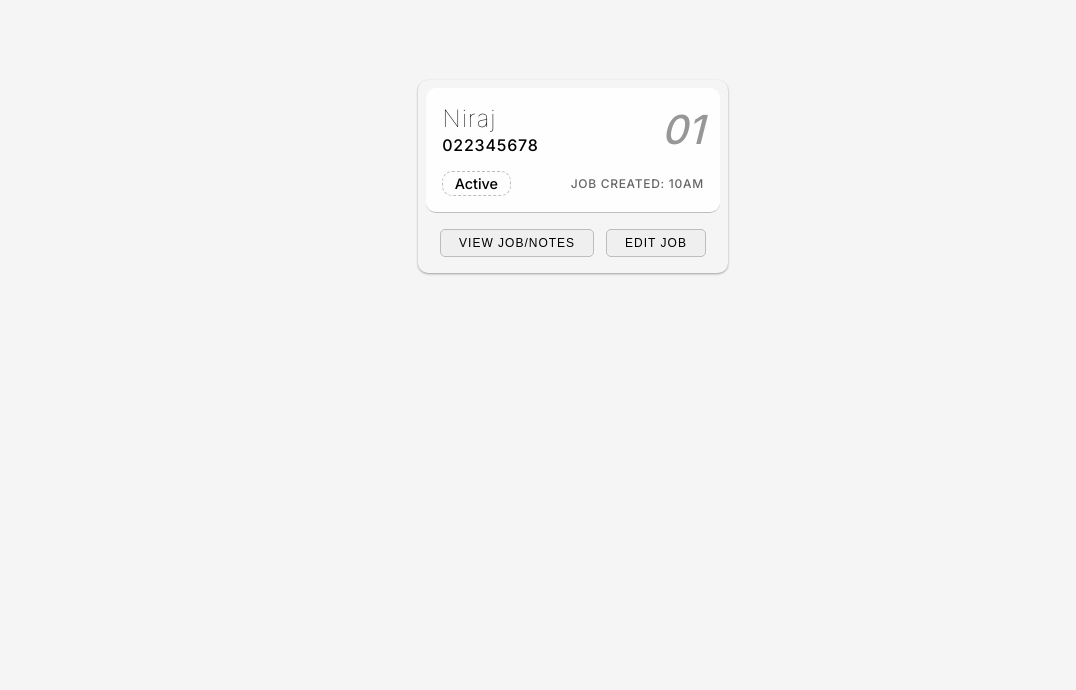
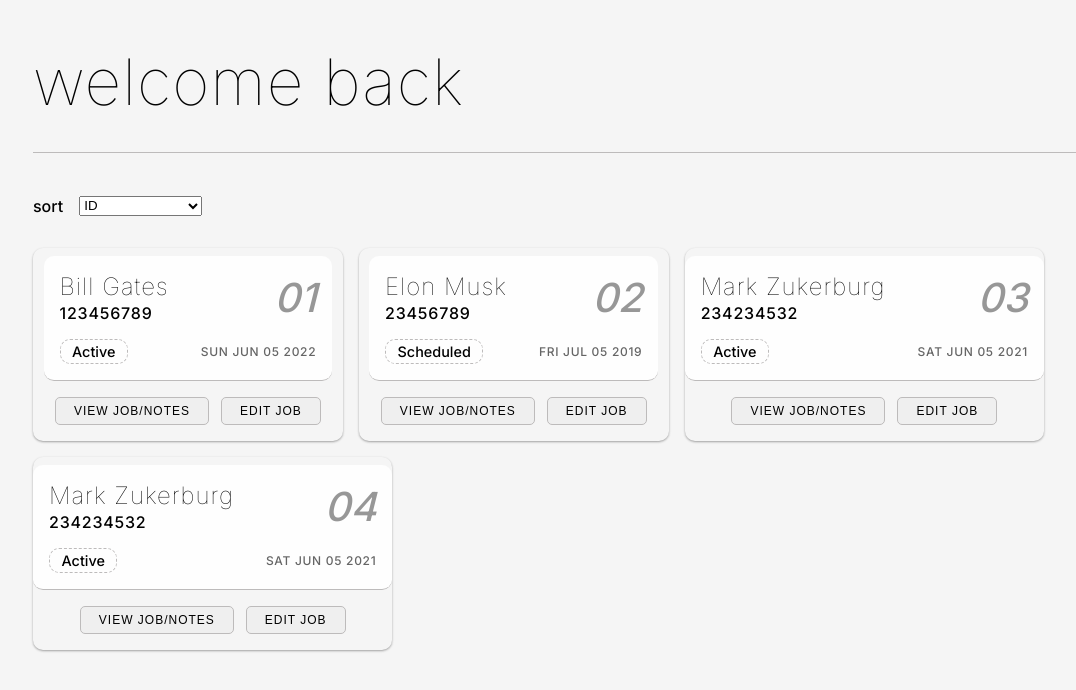
Before and after one commit to nirajpatilcs/tradie-jobs, a React (Create React App) app: page / in a window 1280 px wide. Shown: the top 690 px of the page, without its empty margins (67-1143 px from the left). Built offline with nearby package versions, Linux system fonts and the light colour scheme.

Commit message:
feat: sort jobs

```diff
--- a/src/App.tsx
+++ b/src/App.tsx
@@ -1,10 +1,65 @@
-import React from 'react';
+import React, { useEffect, useState } from 'react';
 import JobCard from './components/JobCard';
+import jobData from './assets/jobsData';
 
 function App() {
+
+  let jobs = jobData;
+  const [sort, setSort] = useState<string>('ID');
+
+  //gets sorting order
+  const onChange = (e: React.ChangeEvent<HTMLSelectElement>) => {
+    setSort(e.target.value);
+  }
+
+  let displayJobs;
+
+  const updateDisplayJobs = () => {
+    if(sort === 'dateAsc') {
+      jobs = jobs.sort(
+        (jobA, jobB) => Number(jobA.date) - Number(jobB.date),
+      );
+    } else if(sort === 'dateDec') {
+      jobs = jobs.sort(
+        (jobA, jobB) => Number(jobB.date) - Number(jobA.date),
+      );
+    } else {
+      jobs = jobs.sort(
+        (jobA, jobB) => Number(jobA.id) - Number(jobB.id),
+      );
+    }
+
+    displayJobs = jobs.map((job, key) => {
+    return (
+      <JobCard key={key} id={job.id} name={job.name} contact={job.contact} status={job.status} time={job.date}/>
+    )
+  })
+  }
+
+  updateDisplayJobs();
+
+  useEffect(() => {
+    updateDisplayJobs();
+  }, [sort])
+
+
+
   return (
     <div className="App">
-      <JobCard id={1} name={'niraj'} contact={'022345678'} status={'active'} time={'10am'}/>
+      <h1 className='title'>Welcome back</h1>
+      <div className="nav">
+        <p>sort</p>
+        <select name="sort" id="sort" onChange={onChange}>
+          <option value="id" selected>ID</option>
+          <option value="dateAsc">Date ascending </option>
+          <option value="dateDec">Date descending </option>
+        </select>
+
+      </div>
+      <div className="jobs-container">
+        {displayJobs}
+      </div>
+
     </div>
   );
 }
--- /dev/null
+++ b/src/assets/jobsData.tsx
@@ -0,0 +1,34 @@
+// this file stroes jobs data as an array of objects to demonstrate the frontend functionality
+
+const jobs = [
+    {
+        id: 1,
+        name: "bill gates",
+        contact: "123456789",
+        date: new Date(2022, 0O5, 0O5, 17, 23 ),
+        status: "active",
+    },
+    {
+        id: 2,
+        name: "elon musk ",
+        contact: "23456789",
+        date: new Date(2019, 0O6, 0O5, 17, 23 ),
+        status: "scheduled",
+    },
+    {
+        id: 3,
+        name: "mark zukerburg ",
+        contact: "234234532",
+        date: new Date(2021, 0O5, 0O5, 17, 23 ),
+        status: "active",
+    },
+    {
+        id: 4,
+        name: "mark zukerburg ",
+        contact: "234234532",
+        date: new Date(2021, 0O5, 0O5, 17, 22 ),
+        status: "active",
+    }
+]
+
+export default jobs;
--- a/src/components/EditJobModal/index.tsx
+++ b/src/components/EditJobModal/index.tsx
@@ -28,7 +28,6 @@
                 <Button name={'submit'} handleClick={()=>props.submitForm(newStatusVal)}/>
             </div>
         </div>
-
     )
 }
 
--- a/src/components/JobCard/index.css
+++ b/src/components/JobCard/index.css
@@ -4,8 +4,6 @@
 }
 
 .job-card{
-    margin: auto;
-    margin-top: 5em;
     max-width: max-content;
     display: flex;
     align-items: center;
--- a/src/components/JobCard/index.tsx
+++ b/src/components/JobCard/index.tsx
@@ -9,8 +9,7 @@
     name: string;
     contact: string;
     status: string;
-    date?: Date;
-    time: string,
+    time: Date,
 }
 
 const JobCard: React.FC<Props> = (props) => {
@@ -39,7 +38,7 @@
         <div className="job-card">
             <div className="job-card-content">
                 <p className="job-id"> { props.id  ? '0'+props.id : props.id } </p>
-                <p className="job-date-time">Job Created: {props.time} </p>
+                <p className="job-date-time">{props.time.toDateString()} </p>
                 <div className="job-client">
                     <p className="job-name">{props.name} </p>
                     <p className="job-contact"> {props.contact} </p>
@@ -53,7 +52,7 @@
             </div>
 
             {showEditJob && <EditJobModal submitForm={submitForm}/>}
-            {showJobDetails && <JobDetailsModal jobContent = {props} notes={notes} setNotes={setNotes}/>}
+            {showJobDetails && <JobDetailsModal jobContent = {props} notes={notes} setNotes={setNotes} toggle={toggleJobDetailModal}/>}
 
         </div>
 
--- a/src/components/JobDetailsModal/index.css
+++ b/src/components/JobDetailsModal/index.css
@@ -11,8 +11,15 @@
 }
 
 .close-btn{
-    position: fixed;
+    position: absolute;
     right: 0;
+    font-size: 1.5rem;
+    background: none;
+    border-style: none;
+}
+
+.close-btn:hover{
+    cursor: pointer;
 }
 
 .job-details span {
@@ -53,4 +60,5 @@
 
 .job-details-modal{
     margin: 5% auto;
+    position: relative;
 }
--- a/src/components/JobDetailsModal/index.tsx
+++ b/src/components/JobDetailsModal/index.tsx
@@ -7,23 +7,40 @@
     name: string;
     contact: string;
     status: string;
-    date?: Date;
-    time: string,
+    time: Date,
 }
 
 interface Props {
     jobContent: job;
     notes: string[];
     setNotes: (params: any) => any;
+    toggle: () => void;
 }
 
 const JobDetailsModal: React.FC<Props> = (props) => {
 
     const inputNoteRef = useRef<HTMLInputElement>(null);
     const [newNote, setNewNote] = useState<string>('');
+    const [editMode, setEditMode ] = useState(false);
+    const [updateNote, setUpdateNote] = useState<number>(0);
 
     const editNote = (i: number) => {
-        console.log(i);
+        inputNoteRef.current?.focus();
+        setNewNote(props.notes[i]);
+        setEditMode(true);
+        setUpdateNote(i);
+    }
+
+    const handleUpdate = () => {
+
+        //update notes
+        let newNotes = [...props.notes];
+        newNotes[updateNote] = newNote;
+        props.setNotes(newNotes);
+
+        //clear input field
+        setNewNote('');
+        setEditMode(false);
     }
 
     //map all the notes
@@ -53,17 +70,19 @@
         setNewNote(e.target.value);
     }
 
+
+
     return (
         <div className="modal ">
             <div className="modal-content job-details-modal">
-                <div className="close-btn">x</div>
+                <button className="close-btn" onClick={props.toggle}>x</button>
                 <div className="job-details">
                     <h3>Job Details</h3>
                     <p className="jobid"><span> ID: </span> {props.jobContent.id}</p>
                     <p className="jobname"><span> Name:  </span>{props.jobContent.name}</p>
                     <p className="jobcontact"><span>  Contact:</span> {props.jobContent.contact} </p>
                     <p className="jobcurrstatus"><span>Current Status: </span>  {props.jobContent.status}</p>
-                    <p className="jobdate"> <span>Creation Date/Time: </span> {props.jobContent.time} </p>
+                    <p className="jobdate"> <span>Creation Date/Time: </span> {props.jobContent.time.toString()} </p>
                 </div>
 
                 <div className="job-notes">
@@ -73,7 +92,7 @@
                     </div>
 
                     <input type='text' value={newNote} onChange={handleChange} ref={inputNoteRef} ></input>
-                    <Button name="Add" handleClick={onClick}></Button>
+                    {editMode ? <Button name="Update" handleClick={handleUpdate}/> : <Button name="Add" handleClick={onClick}/> }
 
                 </div>
 
--- a/src/global.css
+++ b/src/global.css
@@ -43,3 +43,32 @@
     border: 1px solid var(--p-color);
     max-width: max-content;
 }
+
+.jobs-container{
+  display: flex;
+  margin: 2em auto;
+  flex-wrap: wrap;
+  align-items: center;
+  column-gap: 1em;
+  row-gap: 1em;
+}
+
+.App{
+  max-width: 1080px;
+  margin: auto;
+  padding: 0 1em;
+}
+
+.title{
+  font-weight: 100;
+  font-size: 4rem;
+  letter-spacing: 1px;
+  text-transform: lowercase;
+  padding-bottom: 0.5em;
+  border-bottom: 1px solid var(--p-color);
+}
+
+.nav{
+  display: flex;
+  column-gap: 1em;
+}
```
Also changed, not shown: src/assets/jobsData.js (deleted, +0 -25 lines).
